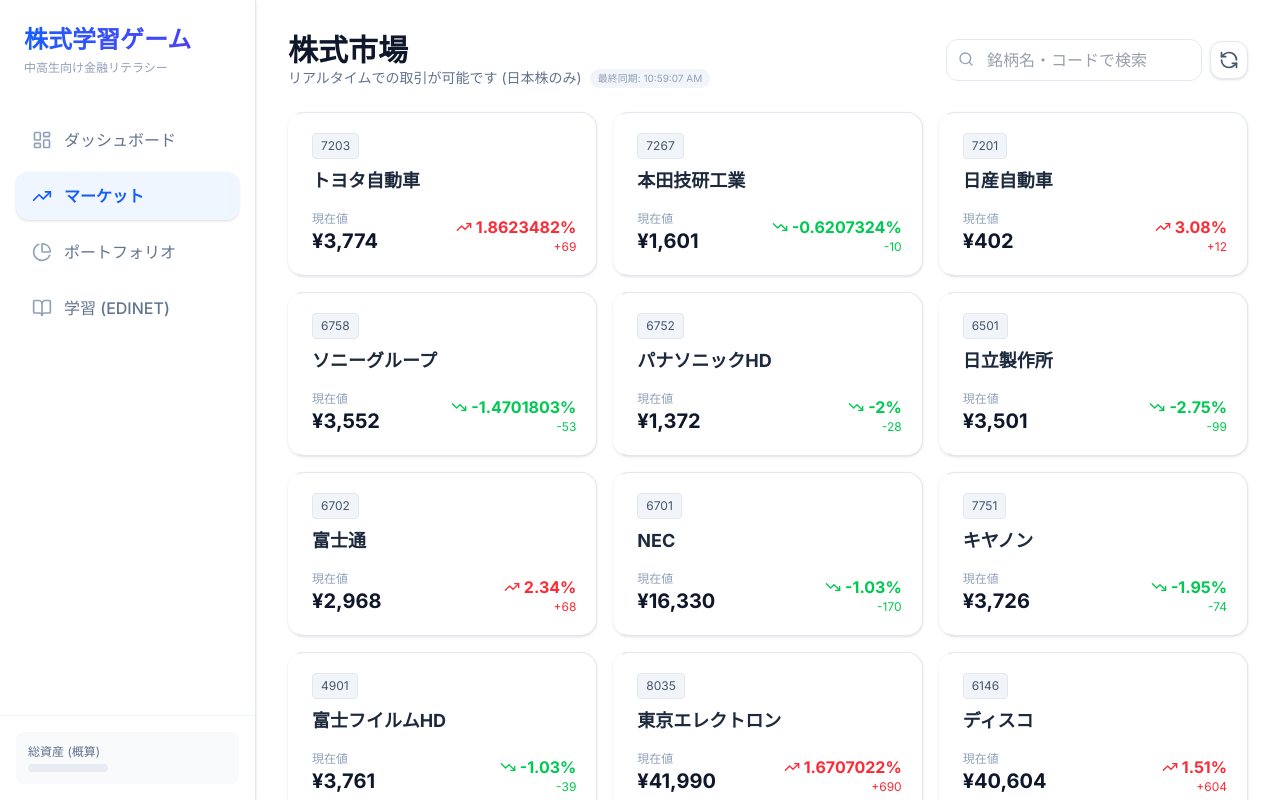
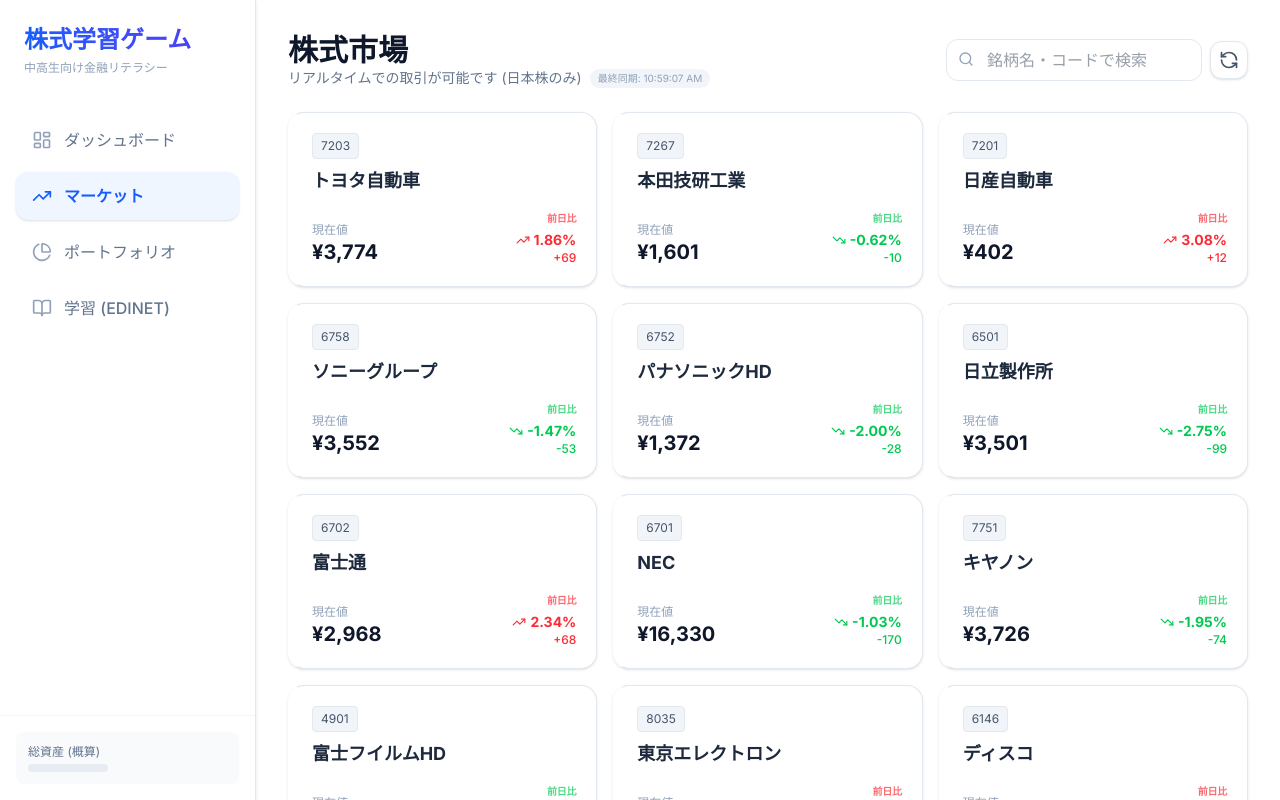
Before and after one commit to mkt918/stock_01, a Next.js app: page /stock_01/market in a window 1280 px wide. Built offline with nearby package versions, Linux system fonts and the light colour scheme.

Commit message:
ui: add '前日比' label and format stock change percentage to 2 decimal places

```diff
--- a/app/market/page.tsx
+++ b/app/market/page.tsx
@@ -115,11 +115,12 @@
                                     </p>
                                 </div>
                                 <div className={`text-right ${stock.change && stock.change >= 0 ? 'text-red-500' : 'text-green-500'}`}>
+                                    <p className="text-[10px] font-bold uppercase tracking-tight mb-1 opacity-70">前日比</p>
                                     <div className="flex items-center justify-end space-x-1">
-                                        {stock.change && stock.change >= 0 ? <TrendingUp size={16} /> : <TrendingDown size={16} />}
-                                        <span className="font-bold">{stock.changePercent}%</span>
+                                        {stock.change && stock.change >= 0 ? <TrendingUp size={14} /> : <TrendingDown size={14} />}
+                                        <span className="font-bold text-sm">{stock.changePercent ? stock.changePercent.toFixed(2) : '0.00'}%</span>
                                     </div>
-                                    <p className="text-xs">
+                                    <p className="text-xs font-mono font-medium">
                                         {stock.change && stock.change > 0 ? '+' : ''}{stock.change}
                                     </p>
                                 </div>
```
